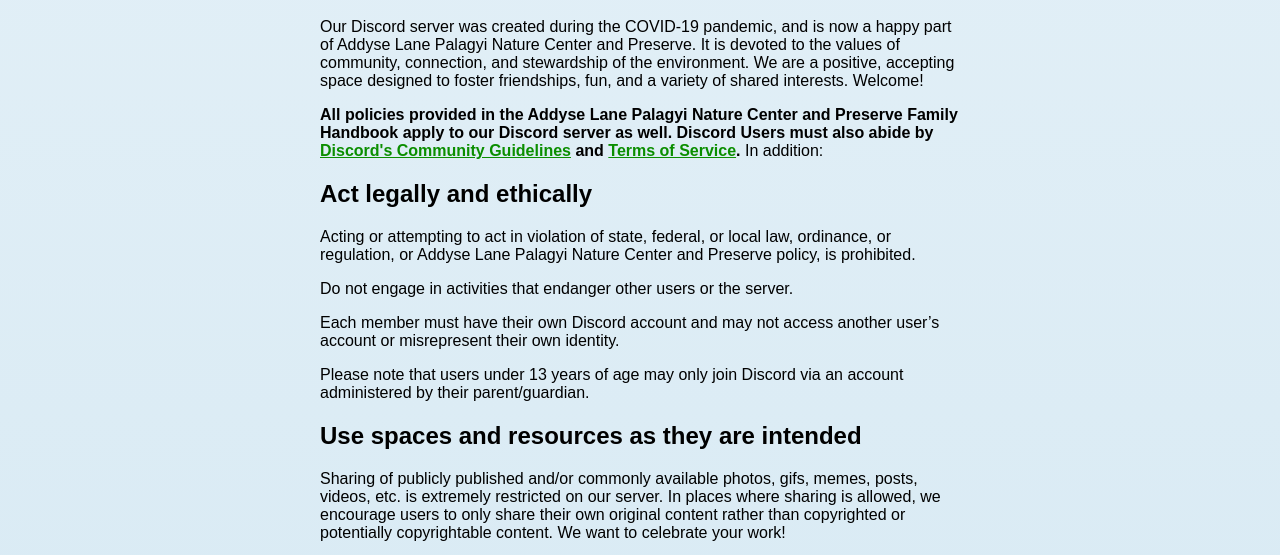
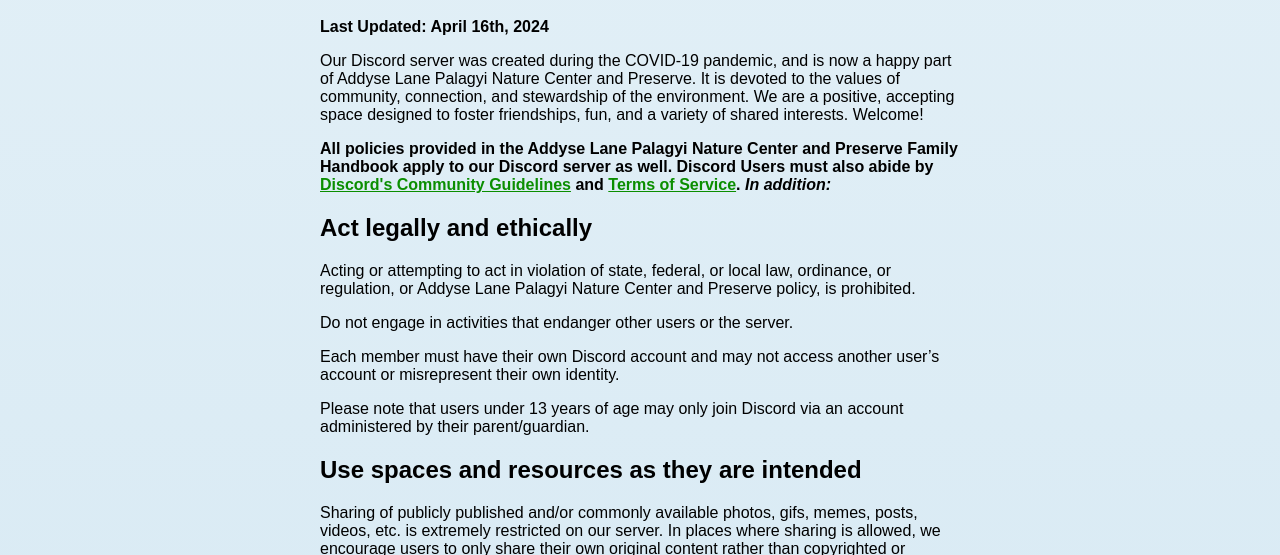
Before and after one commit to LearnerCouncil/LCSite, an Eleventy site: page src/code-of-conduct.md in a window 1280 px wide. Shown: the part 238-793 px from the top of the page. Built offline with nearby package versions, Linux system fonts and the light colour scheme; Eleventy itself is replaced by a stand-in of ours; files that its build step writes are made by us from their sources.

Commit message:
Last Updated Note and Formatting

```diff
--- a/src/code-of-conduct.md
+++ b/src/code-of-conduct.md
@@ -5,9 +5,11 @@
 
 # {{ title }}
 
+**Last Updated: April 16th, 2024**
+
 Our Discord server was created during the COVID-19 pandemic, and is now a happy part of Addyse Lane Palagyi Nature Center and Preserve. It is devoted to the values of community, connection, and stewardship of the environment. We are a positive, accepting space designed to foster friendships, fun, and a variety of shared interests. Welcome!
 
-**All policies provided in the Addyse Lane Palagyi Nature Center and Preserve Family Handbook apply to our Discord server as well. Discord Users must also abide by [Discord's Community Guidelines](https://discord.com/guidelines) and [Terms of Service](https://discord.com/terms).** In addition:
+**All policies provided in the Addyse Lane Palagyi Nature Center and Preserve Family Handbook apply to our Discord server as well. Discord Users must also abide by [Discord's Community Guidelines](https://discord.com/guidelines) and [Terms of Service](https://discord.com/terms). *In addition:***
 
 ## Act legally and ethically
 
@@ -86,7 +88,7 @@
 
 Participation in ALPNCP’s Discord server is designed around fun and positive interactions.  Appropriate language, positive comments and helpful attitudes are all key to successful participation.
 
-Reminders, Warnings, and Immediate Loss of Access
+### Reminders, Warnings, and Immediate Loss of Access
 
 **Reminders** to keep comments, communication, and language positive and appropriate are our first step in keeping the server a safe space for everyone. Generally, reminders come from the Council or adult facilitators, but they can also come from fellow participants. Reminders may be directed to an individual or to the group.
 
@@ -116,4 +118,5 @@
 
 Following the meeting, the adult facilitator will provide a summary of the plan to the parent to include the actions agreed to, consequences if the agreements are not kept, and a timeline (when they can ask to come back to the server, etc.) as needed.
 
+
 ***Members of the Council as well as our Discord bot, Cameron, and our adult facilitators are here to maintain this server for you and keep it welcoming to everyone. Please reach out to us if you are feeling uncomfortable, or if you have any questions! We can be reached at [discord.server@alpnature.org](mailto:discord.server@alpnature.org), or you can type "@The Council" to tag us in a post on the server.***
```
